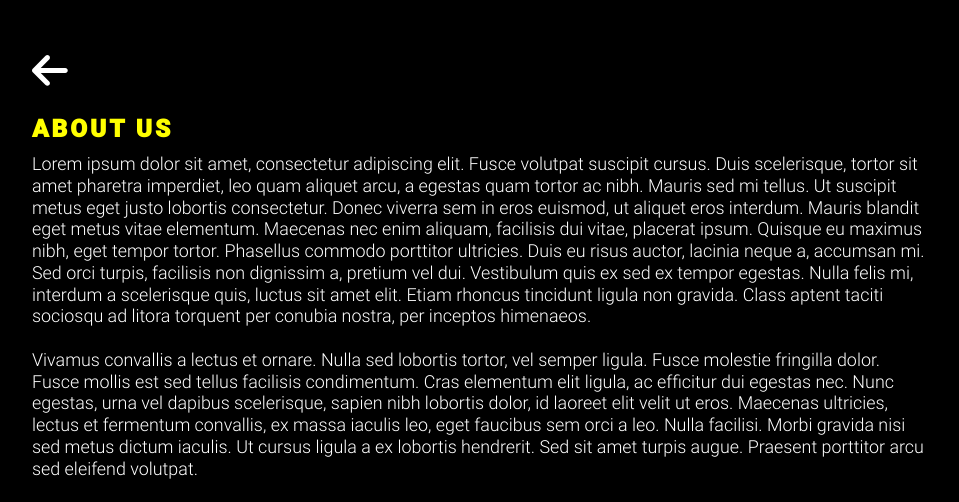
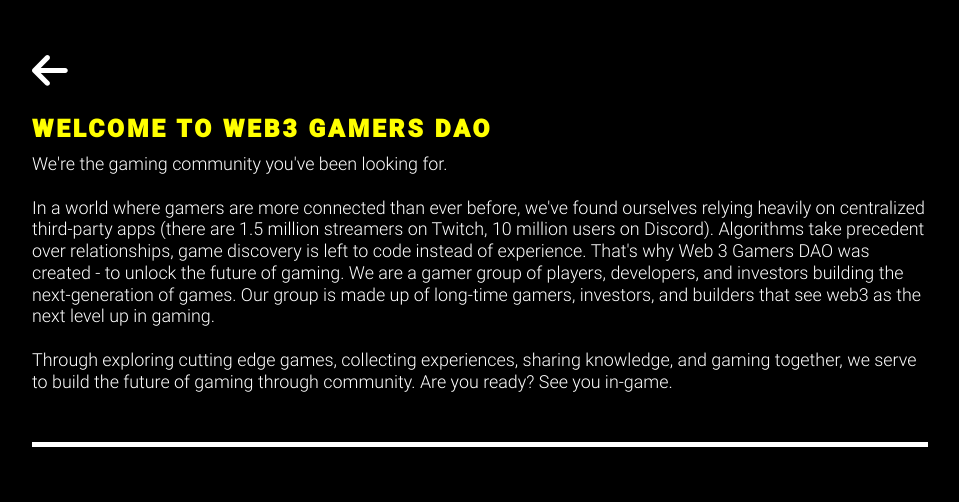
Before and after one commit to saintmaxi/web3gamersdao, a plain HTML site: page about.html in a window 1280 px wide. Shown: the top 502 px of the page, without its empty margins (160-1119 px from the left). Drawn offline with Linux system fonts and the light colour scheme.

Commit message:
socials + copy

```diff
--- a/about.html
+++ b/about.html
@@ -51,46 +51,19 @@
                   d="M447.1 256C447.1 273.7 433.7 288 416 288H109.3l105.4 105.4c12.5 12.5 12.5 32.75 0 45.25C208.4 444.9 200.2 448 192 448s-16.38-3.125-22.62-9.375l-160-160c-12.5-12.5-12.5-32.75 0-45.25l160-160c12.5-12.5 32.75-12.5 45.25 0s12.5 32.75 0 45.25L109.3 224H416C433.7 224 447.1 238.3 447.1 256z" />
             </svg>
          </a>
-         <h2>ABOUT US</h2>
+         <h2>WELCOME TO WEB3 GAMERS DAO</h2>
          <p>
-            Lorem ipsum dolor sit amet, consectetur adipiscing elit. Fusce
-            volutpat suscipit cursus. Duis scelerisque, tortor sit amet pharetra
-            imperdiet, leo quam aliquet arcu, a egestas quam tortor ac nibh.
-            Mauris sed mi tellus. Ut suscipit metus eget justo lobortis
-            consectetur. Donec viverra sem in eros euismod, ut aliquet eros
-            interdum. Mauris blandit eget metus vitae elementum. Maecenas nec enim
-            aliquam, facilisis dui vitae, placerat ipsum. Quisque eu maximus nibh,
-            eget tempor tortor. Phasellus commodo porttitor ultricies. Duis eu
-            risus auctor, lacinia neque a, accumsan mi. Sed orci turpis, facilisis
-            non dignissim a, pretium vel dui. Vestibulum quis ex sed ex tempor
-            egestas. Nulla felis mi, interdum a scelerisque quis, luctus sit amet
-            elit. Etiam rhoncus tincidunt ligula non gravida. Class aptent taciti
-            sociosqu ad litora torquent per conubia nostra, per inceptos
-            himenaeos.
+            We're the gaming community you've been looking for.
             <br /><br />
-            Vivamus convallis a lectus et ornare. Nulla sed lobortis tortor, vel
-            semper ligula. Fusce molestie fringilla dolor. Fusce mollis est sed
-            tellus facilisis condimentum. Cras elementum elit ligula, ac efficitur
-            dui egestas nec. Nunc egestas, urna vel dapibus scelerisque, sapien
-            nibh lobortis dolor, id laoreet elit velit ut eros. Maecenas
-            ultricies, lectus et fermentum convallis, ex massa iaculis leo, eget
-            faucibus sem orci a leo. Nulla facilisi. Morbi gravida nisi sed metus
-            dictum iaculis. Ut cursus ligula a ex lobortis hendrerit. Sed sit amet
-            turpis augue. Praesent porttitor arcu sed eleifend volutpat.
+            In a world where gamers are more connected than ever before, we've found ourselves relying heavily on
+            centralized third-party apps (there are 1.5 million streamers on Twitch, 10 million users on Discord).
+            Algorithms take precedent over relationships, game discovery is left to code instead of experience. That's
+            why Web 3 Gamers DAO was created - to unlock the future of gaming. We are a gamer group of players,
+            developers, and investors building the next-generation of games. Our group is made up of long-time gamers,
+            investors, and builders that see web3 as the next level up in gaming.
             <br /><br />
-            Curabitur at metus vitae dui scelerisque consequat ac et elit. Nullam
-            sed risus pellentesque, vestibulum nibh et, pharetra nisi. Vivamus
-            elementum tempor nisl, sed lobortis tortor fringilla vel. Maecenas
-            sodales pellentesque dolor vitae varius. Praesent aliquet nisl aliquet
-            magna venenatis, at ultrices neque tincidunt. Donec non nulla sed
-            tellus lacinia blandit. Suspendisse vehicula erat nec facilisis
-            pellentesque. Curabitur nec feugiat erat. Proin lacinia commodo
-            dapibus. Curabitur tempus sem et ante blandit imperdiet. Curabitur
-            interdum tincidunt porta. Proin rutrum, dolor ut feugiat tristique,
-            est augue porta mauris, sit amet placerat tortor ex nec felis. Fusce
-            tincidunt interdum purus a luctus. Nam malesuada elit id eros
-            ullamcorper, ac egestas velit lobortis. Nam at dui elementum, iaculis
-            ex quis, accumsan purus.
+            Through exploring cutting edge games, collecting experiences, sharing knowledge, and gaming together, we
+            serve to build the future of gaming through community. Are you ready? See you in-game.
          </p>
       </div>
    </div>
@@ -98,17 +71,17 @@
       <div class="section body-section footer wf-section">
          <div class="container w-container footer-section">
             <div id="bottom-socials">
-               <a href="https://twitter.com/" target="_blank" class="link w-inline-block">
+               <a href="https://twitter.com/game3dao" target="_blank" class="link w-inline-block">
                   <img src="images/twitter-black.png" loading="lazy" alt="" />
                </a>
-               <a href="https://discord.com/" target="_blank" class="link w-inline-block">
+               <a href="https://discord.gg/JydKAV5br2" target="_blank" class="link w-inline-block">
                   <img src="images/dc-white.png" loading="lazy" alt="" />
                </a>
-               <a href="https://opensea.io/collection/" target="_blank" class="link w-inline-block">
+               <a href="#" target="_blank" class="link w-inline-block">
                   <img src="images/os-transparent.png" loading="lazy" alt=""
                      style="background-color: transparent; border-radius: 50%" />
                </a>
-               <a href="https://etherscan.io/address/" target="_blank" class="link w-inline-block">
+               <a href="#" target="_blank" class="link w-inline-block">
                   <img class="etherscan" src="images/etherscan-white.png" loading="lazy" alt=""
                      style="border-radius: 50%" />
                </a>
```
Also changed, not shown: index.html (+8 -8 lines), mint.html (+4 -4 lines).
